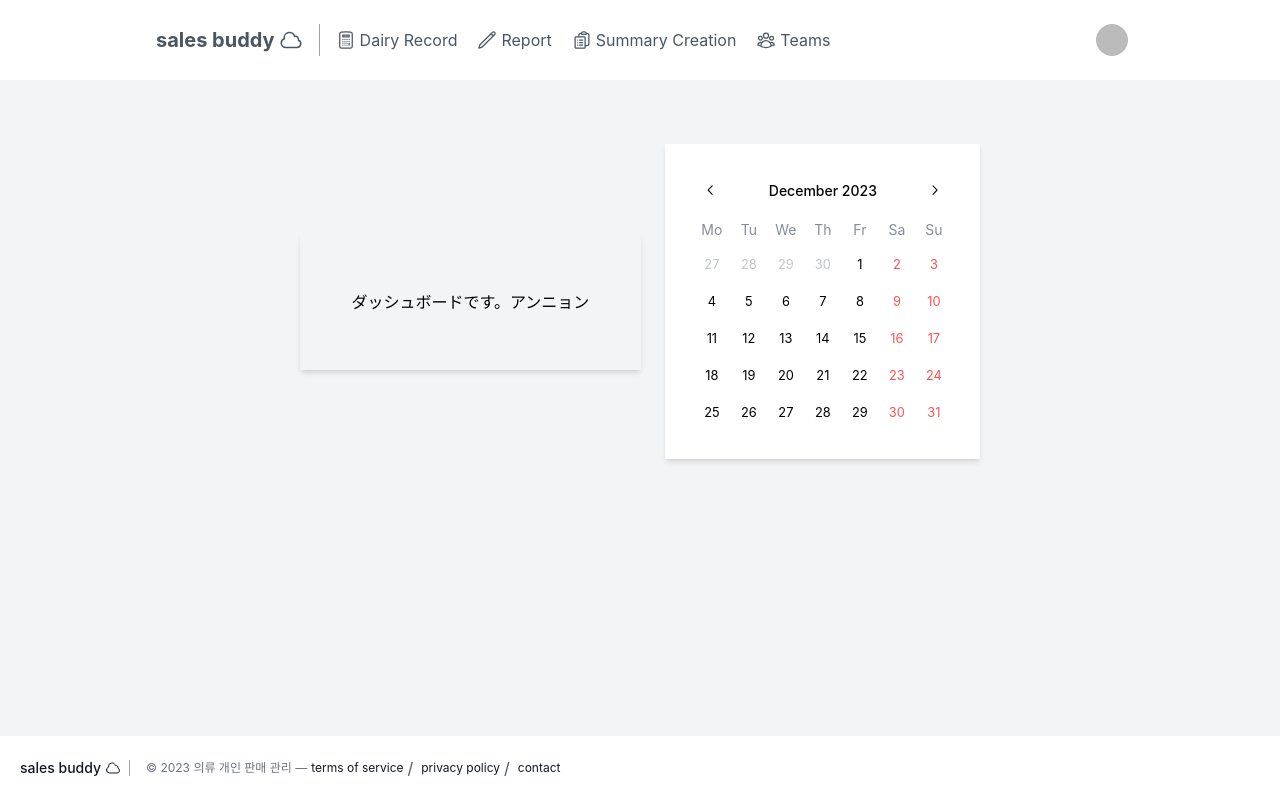
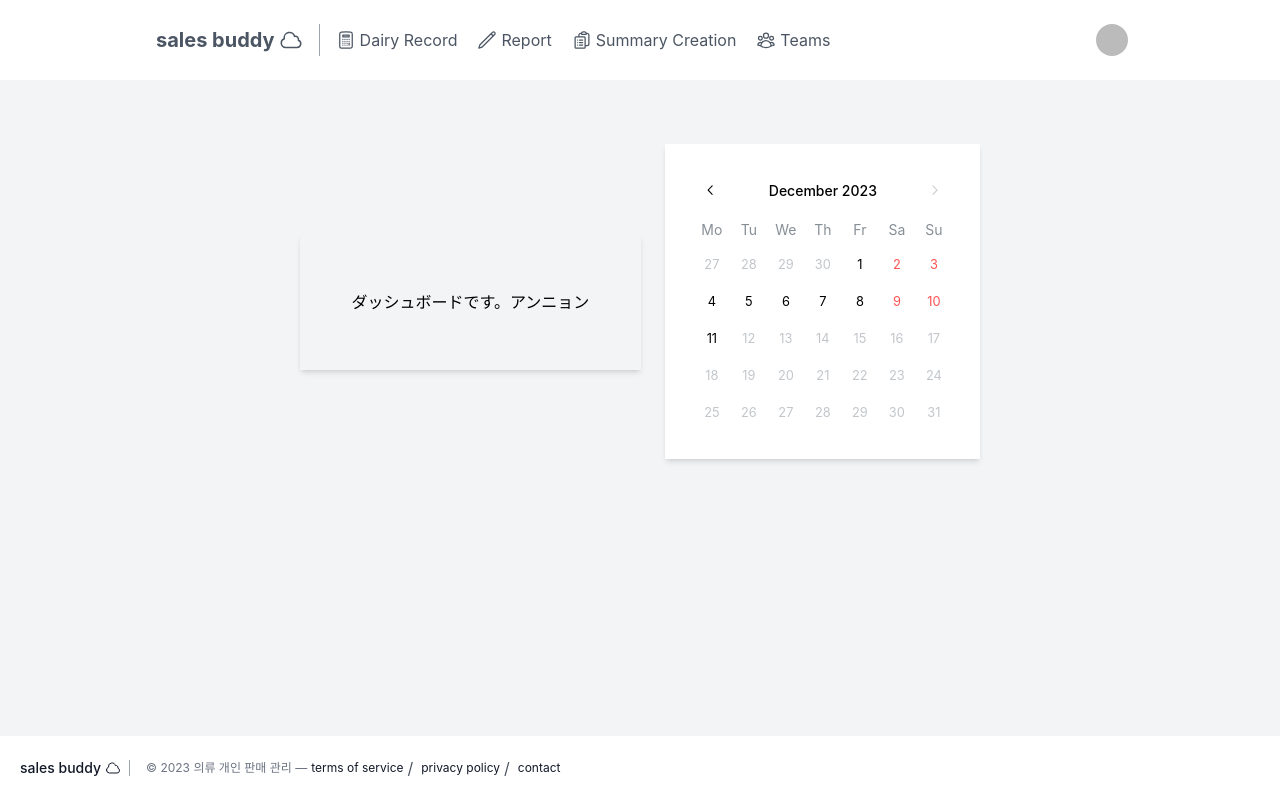
Before and after one commit to eriplume/sales_buddy, a Next.js app: page /dashboard in a window 1280 px wide. Built offline with nearby package versions, Linux system fonts and the light colour scheme; no server answers; sample sign-in values are in the browser's storage.

Commit message:
:construction: Update: コンポーネント分割 #5

```diff
--- a/app/components/page/DashBoard/Calendar.tsx
+++ b/app/components/page/DashBoard/Calendar.tsx
@@ -1,15 +1,12 @@
 "use client"
-
 import { useMemo } from 'react';
 import { useDisclosure } from '@mantine/hooks';
-import { DatePicker, DatePickerProps } from '@mantine/dates';
-import { Modal } from '@mantine/core';
-import { Indicator } from '@mantine/core';
+import { DatePicker } from '@mantine/dates';
 import dayjs from 'dayjs';
 import useCalculationStore from '@/store/calculationStore';
 import useDashboardStore from '@/store/dashboardStore';
-import DayRecord from './DayRecord';
-import NotDayRecord from './NotDayRecord';
+import SalesModal from './SalesModal';
+import SalesIndicator from './SalesIndicator';
 
 export default function Calender() {
   const [opened, { open, close }] = useDisclosure(false);
@@ -17,8 +14,10 @@ export default function Calender() {
   const { salesRecords } = useDashboardStore((state) => ({ salesRecords: state.salesRecords }));
 
 
-  const handleDateChange = (date: any) => {
-    setSelectedDate(date);
+  const handleDateChange = (date: Date | null) => {
+    if (date !== null) {
+      setSelectedDate(date);
+    }
     open(); // モーダルを開く
   };
 
@@ -32,26 +31,23 @@ export default function Calender() {
     return null;
   }, [selectedDate, salesRecords]);
 
-  // モーダルの中身を決定する関数
-  const renderModalContent = () => {
-  if (selectedSalesRecord) {
-    return <><DayRecord record={selectedSalesRecord} /></>;
-  } else {
-    return <><NotDayRecord /></>;
-  }
-};
+  // 売上記録が存在する日付の配列を作成
+  const salesDates = salesRecords.map(record => dayjs(record.date).format('YYYY-MM-DD'));
+
+  // Calender.js 内での使用
+  const renderDay = (date: Date) => {
+    return <SalesIndicator date={date} salesDates={salesDates} />;
+  };
 
   return (
     <>
-    <DatePicker allowDeselect onChange={handleDateChange} />
-
-    <Modal
+      <DatePicker allowDeselect onChange={handleDateChange} renderDay={renderDay} maxDate={new Date()}/>
+      <SalesModal
         opened={opened}
-        onClose={close}
-        centered
-      >
-        {renderModalContent()}
-    </Modal>
+        close={close}
+        selectedSalesRecord={selectedSalesRecord}
+        selectedDate={selectedDate}
+      />
     </>
   );
 }
--- /dev/null
+++ b/app/components/page/DashBoard/SalesIndicator.tsx
@@ -0,0 +1,18 @@
+import { Indicator } from '@mantine/core';
+import dayjs from 'dayjs';
+
+type SalesIndicatorProps = {
+    date: Date;
+    salesDates: string[];
+};
+
+export default function SalesIndicator({ date, salesDates }:SalesIndicatorProps ) {
+  const dateString = dayjs(date).format('YYYY-MM-DD');
+  const isSaleDay = salesDates.includes(dateString);
+
+  return (
+    <Indicator size={5} color="rgba(87, 147, 250, 0.38)" offset={-5} disabled={!isSaleDay}>
+      {date.getDate()}
+    </Indicator>
+  )
+}
--- /dev/null
+++ b/app/components/page/DashBoard/SalesModal.tsx
@@ -0,0 +1,46 @@
+import { SalesRecord } from '@/types/SalesRecord';
+import { Modal } from '@mantine/core';
+import DayRecord from './DayRecord';
+import NotDayRecord from './NotDayRecord';
+import dayjs from 'dayjs';
+
+type SalesModalProps = {
+    opened: boolean;
+    close: () => void;
+    selectedSalesRecord: SalesRecord | null;
+    selectedDate: Date | null;
+};
+
+export default function SalesModal({ opened, close, selectedSalesRecord, selectedDate }: SalesModalProps) {
+
+  const renderModalTitle = () => {
+    if (selectedDate) {
+      return (
+        <>
+          <div className='flex flex-row items-center w-full px-4 py-1 font-bold text-gray-500'>
+            {dayjs(selectedDate).format('YYYY / MM / DD ( ddd )')}
+          </div>
+        </>
+      );
+    }
+  };
+
+  const renderModalContent = () => {
+    if (selectedSalesRecord) {
+      return <DayRecord record={selectedSalesRecord} />;
+    } else {
+      return <NotDayRecord />;
+    }
+  };
+
+  return (
+    <Modal
+      opened={opened}
+      onClose={close}
+      title={renderModalTitle()}
+      centered
+    >
+      {renderModalContent()}
+    </Modal>
+  )
+}
```
